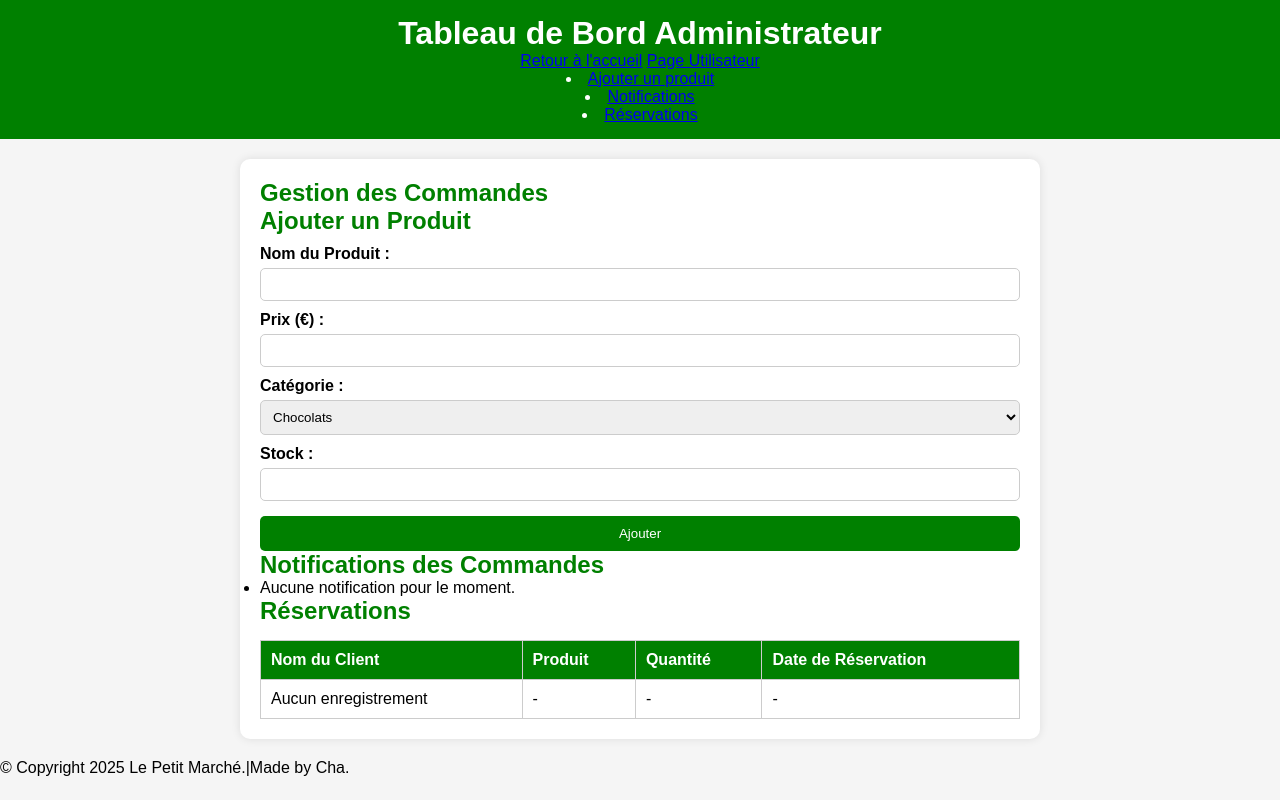
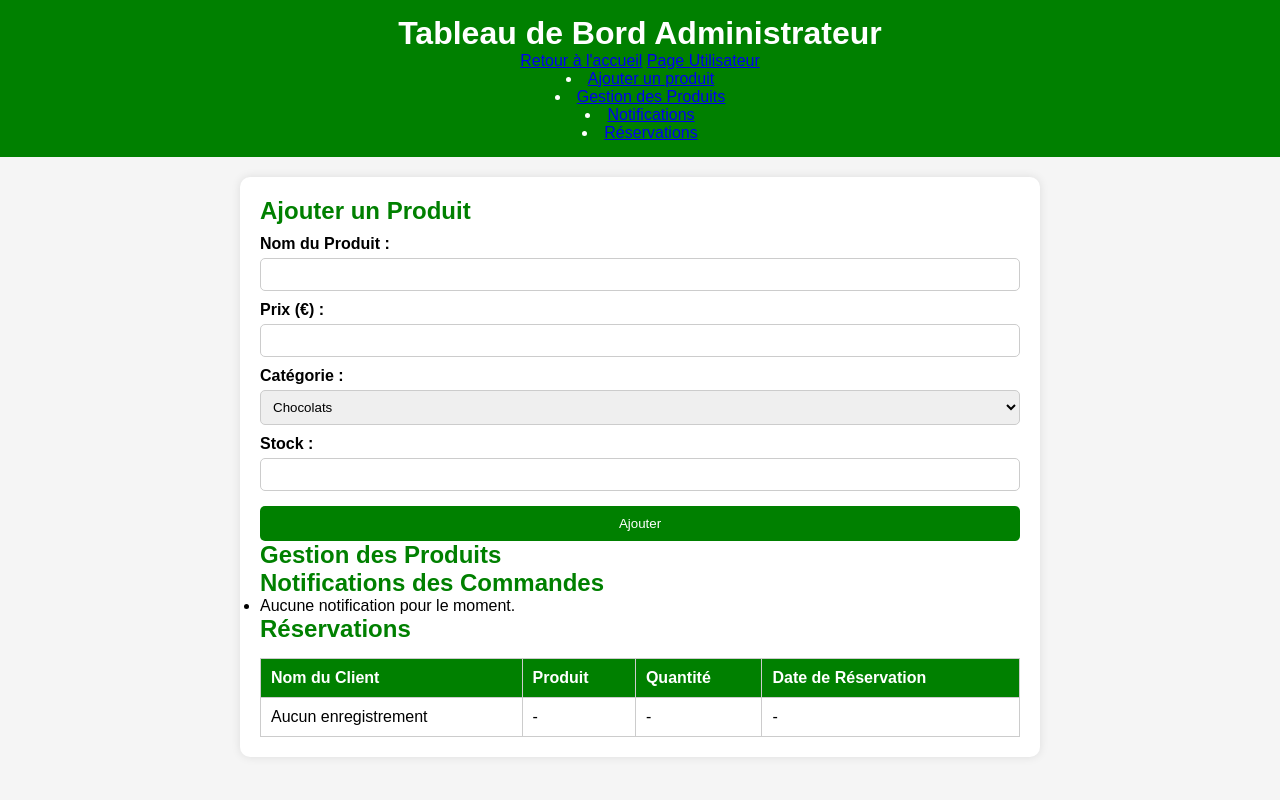
Before and after one commit to Chaprogram/LepetitmarchePWA, a Flask app: template backend/PMapp/templates/admin.html in a window 1280 px wide. Run offline with Flask 3, Linux system fonts and the light colour scheme; the template is opened without the code that fills it, so the values that code supplies are empty; some libraries are stand-ins or nearby versions.

Commit message:
correction admin.html

```diff
--- a/backend/PMapp/templates/admin.html
+++ b/backend/PMapp/templates/admin.html
@@ -4,28 +4,24 @@
     <meta charset="UTF-8">
     <meta name="viewport" content="width=device-width, initial-scale=1.0">
     <title>Le Petit Marché - Administrateur</title>
-  <link rel="stylesheet" href="{{url_for('static',filename='css/admin.css')}}">
+    <link rel="stylesheet" href="{{ url_for('static', filename='css/admin.css') }}">
 </head>
 <body>
+
 <header>
     <h1>Tableau de Bord Administrateur</h1>
     <nav>
-      <a href="{{url_for('main.index')}}">Retour à l'accueil</a>
-      <a href="{{url_for('main.user')}}">Page Utilisateur</a>
+        <a href="{{ url_for('main.index') }}">Retour à l'accueil</a>
+        <a href="{{ url_for('main.user') }}">Page Utilisateur</a>
         <li><a href="#ajouter-produit">Ajouter un produit</a></li>
+        <li><a href="#gestion-produits">Gestion des Produits</a></li>
         <li><a href="#notifications">Notifications</a></li>
         <li><a href="#reservations">Réservations</a></li>
     </nav>
 </header>
 
 <main>
-    <section id="orders-management">
-      <h2>Gestion des Commandes</h2>
-      <div id="orders-list">
-        <!-- Les commandes seront affichées ici -->
-      </div>
-    </section>
-
+    <!-- Ajout d'un produit -->
     <section id="ajouter-produit">
         <h2>Ajouter un Produit</h2>
         <form id="addProductForm">
@@ -51,7 +47,7 @@
                 <option value="softs">Softs</option>
                 <option value="alcools-canettes">Alcools en Canettes</option>
                 <option value="alcools-bouteilles">Alcools Bouteilles</option>
-              <option value="hygiene">Hygiène</option>
+                <option value="hygienes">Hygiène</option>
                 <option value="animaux">Animaux</option>
                 <option value="pellets">Pellets</option>
             </select>
@@ -59,16 +55,28 @@
             <label for="stock">Stock :</label>
             <input type="number" id="stock" name="stock" required>
 
-
             <button type="submit">Ajouter</button>
         </form>
     </section>
+
+    <!-- Liste des produits avec option de suppression -->
+    <section id="gestion-produits">
+      <h2>Gestion des Produits</h2>
+      <ul id="product-list">
+          <!-- Les produits seront chargés ici dynamiquement -->
+      </ul>
+  </section>
+
+
+    <!-- Notifications des commandes -->
     <section id="notifications">
         <h2>Notifications des Commandes</h2>
         <ul id="notificationsList">
             <li>Aucune notification pour le moment.</li>
         </ul>
     </section>
+
+    <!-- Réservations -->
     <section id="reservations">
         <h2>Réservations</h2>
         <table>
@@ -93,25 +101,8 @@
 
 </main>
 
- <!-- Côté Admin : Page d'écoute -->
-<script src="https://cdnjs.cloudflare.com/ajax/libs/socket.io/4.5.0/socket.io.min.js"></script>
-<script type="text/javascript">
-    var socket = io.connect('http://' + document.domain + ':' + location.port + '/admin');
+<!-- Scripts JavaScript -->
+<script src="{{ url_for('static', filename='js/admin.js') }}"></script>
 
-    // Écouter l'événement de la nouvelle commande
-    socket.on('nouvelle_commande', function(data) {
-        alert("Nouvelle commande reçue : " + data.name + " - " + data.email + " - " + data.phone);
-        console.log(data.commandes); // Afficher les produits de la commande
-    });
-</script>
-
-
-  <footer>
-    <p>© Copyright 2025 Le Petit Marché.|Made by Cha.</p>
-  </footer>
-
-  <!-- Scripts JavaScript -->
-  <script src="{{url_for('static', filename='js/app-admin.js')}}"></script>
-  <script src="{{url_for('static', filename='js/admin.js')}}"></script>
 </body>
 </html>
```
Lines whose indentation alone changed are shown as unchanged.
